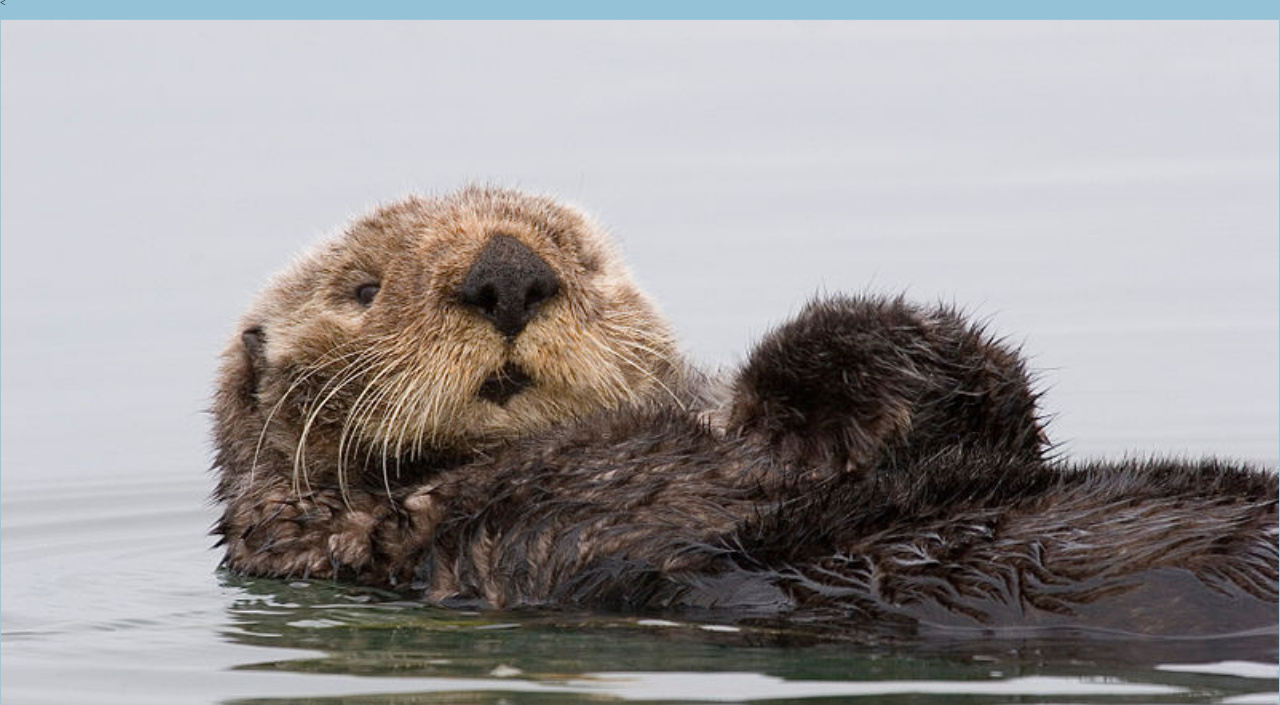
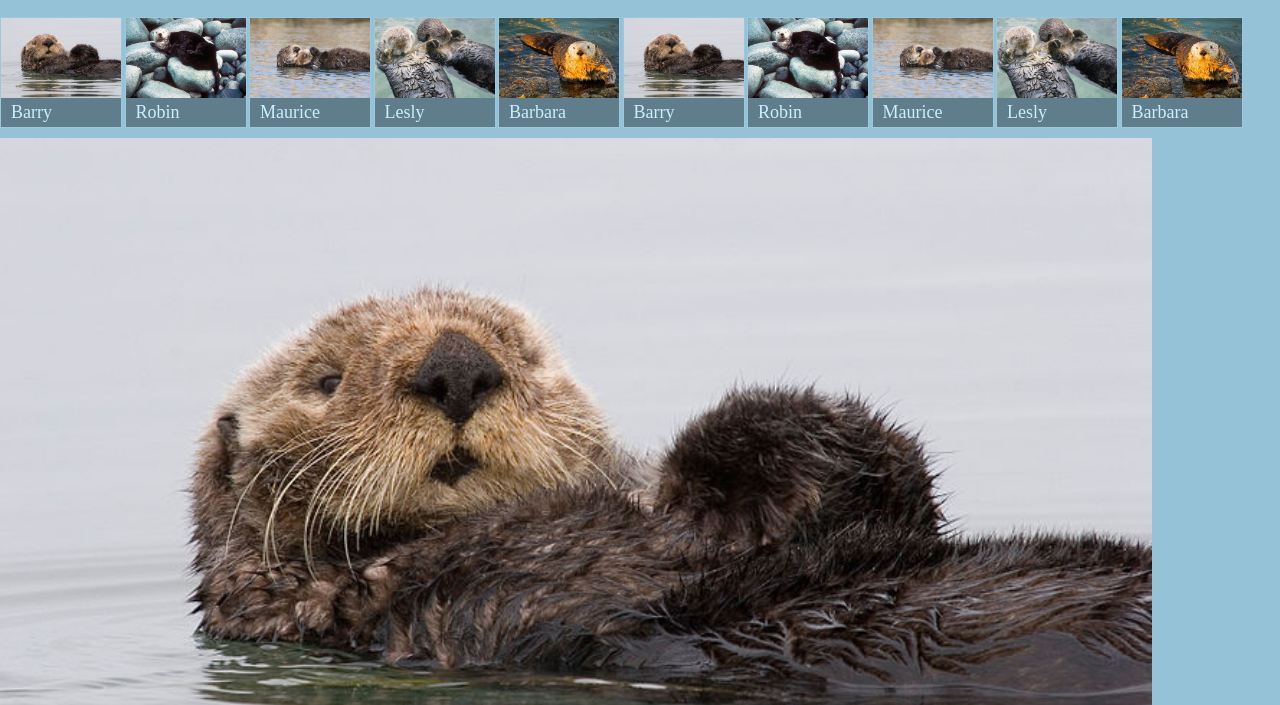
Before and after one commit to mpbagwel/frontend-dev, a plain HTML site: page ottogram/index.html in a window 1280 px wide. Shown: the part 95-800 px from the top of the page. Drawn offline with nearby package versions, Linux system fonts and the light colour scheme.

Commit message:
Introduce flex containers

```diff
--- a/ottogram/index.html
+++ b/ottogram/index.html
@@ -12,16 +12,26 @@
 </head>
 
 <body>
-  <header>
+  <header class="main-header">
     <h1 class="logo-text">ottogram</h1>
-    <<ul class="thumbnail-list">
+  </header>
+  <main class="main-content">
+    <ul class="thumbnail-list">
       <li class="thumbnail-item"><a href="#"><img class="thumbnail-image" src="img/otter1.jpg" alt="Barry the otter"><span class="thumbnail-title">Barry</span></a></li>
       <li class="thumbnail-item"><a href="#"><img class="thumbnail-image" src="img/otter2.jpg" alt="Robin the otter"><span class="thumbnail-title">Robin</span></a></li>
       <li class="thumbnail-item"><a href="#"><img class="thumbnail-image" src="img/otter3.jpg" alt="Maurice the otter"><span class="thumbnail-title">Maurice</span></a></li>
-      <li class="thumbnail-item"><a href="#"><img class="thumbnail-image" src="img/otter4.jpg" alt="Lesly the otter"><span class="thumbnail-title"><Lesly></span></a></li>
-      <li class="thumbnail-item"><a href="#"><img class="thumbnail-image" src="img/otter5.jpg" alt="Barbara the otter"><span span class="thumbnail-title">>Barbara</span></a></li>
-      </ul>
-  </header>
+      <li class="thumbnail-item"><a href="#"><img class="thumbnail-image" src="img/otter4.jpg" alt="Lesly the otter"><span class="thumbnail-title">Lesly</span></a></li>
+      <li class="thumbnail-item"><a href="#"><img class="thumbnail-image" src="img/otter5.jpg" alt="Barbara the otter"><span span class="thumbnail-title">Barbara</span></a></li>
+      <li class="thumbnail-item"><a href="#"><img class="thumbnail-image" src="img/otter1.jpg" alt="Barry the otter"><span class="thumbnail-title">Barry</span></a></li>
+      <li class="thumbnail-item"><a href="#"><img class="thumbnail-image" src="img/otter2.jpg" alt="Robin the otter"><span class="thumbnail-title">Robin</span></a></li>
+      <li class="thumbnail-item"><a href="#"><img class="thumbnail-image" src="img/otter3.jpg" alt="Maurice the otter"><span class="thumbnail-title">Maurice</span></a></li>
+      <li class="thumbnail-item"><a href="#"><img class="thumbnail-image" src="img/otter4.jpg" alt="Lesly the otter"><span class="thumbnail-title">Lesly</span></a></li>
+      <li class="thumbnail-item"><a href="#"><img class="thumbnail-image" src="img/otter5.jpg" alt="Barbara the otter"><span span class="thumbnail-title">Barbara</span></a></li>
+    </ul>
+    <div class="detail-image-container">
+      <img class="detail-image " src="img/otter1.jpg" alt="">
+      <span class="<detail-image></detail-image>-title">Stayin' Alive</span></div>
+  </main>
 </body>
 
 </html>
--- a/ottogram/stylesheets/styles.css
+++ b/ottogram/stylesheets/styles.css
@@ -9,8 +9,14 @@
   font-style: normal;
 }
 
+html, body {
+  height: 100%;
+}
+
 body {
   background: rgb(149, 194, 215);
+  display: flex;
+  flex-direction: column;
   font-size: 10px;
 }
 
@@ -20,9 +26,9 @@ a {
 
 .logo-text {
   background: white;
+  font-family: lakeshore;
   font-size: 37px;
   text-align: center;
-  font-family: lakeshore;
   text-transform: uppercase;
 }
 
@@ -36,8 +42,10 @@ a {
 }
 
 .thumbnail-list {
-  list-style:none;
-  padding:0
+  list-style: none;
+  padding:0;
+  white-space: nowrap;
+  overflow-x: auto;
 }
 
 .thumbnail-image {
@@ -48,9 +56,14 @@ a {
 .thumbnail-item {
   border: 1px solid rgb(100%, 100%, 100%);
   border: 1px solid rgba(100%, 100%, 100%, .08);
-  display:block;
+  display: inline-block;
+  width: 120px;
 }
 
 .thumbnail-item + .thumbnail-item {
   margin-top: 10px
 }
+
+.detail-image {
+  width: 90%;
+}
```
